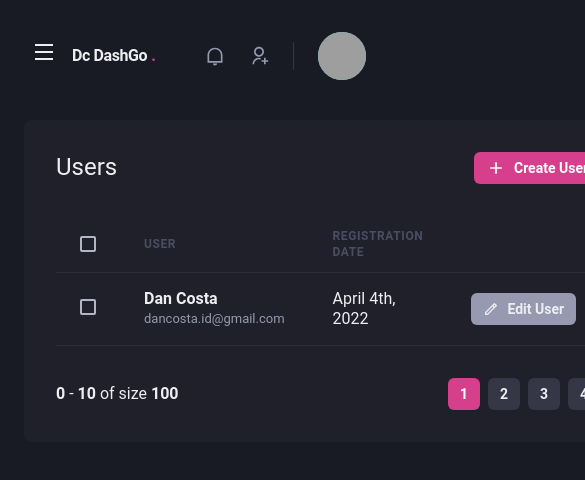
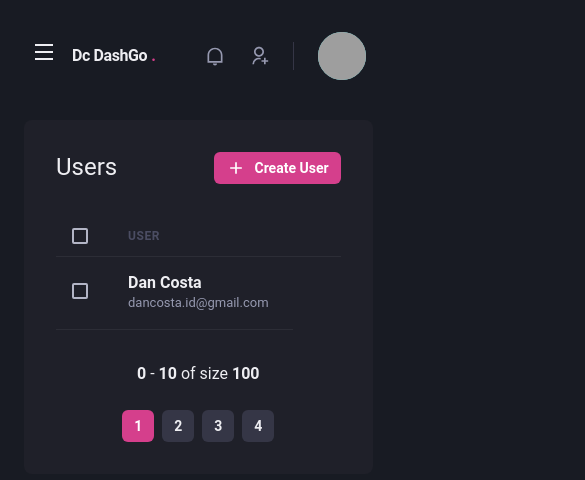
Before and after one commit to dancosta-fed/dc-dashgo, a Next.js app: page /users in a window 390 px wide. Shown: the top 480 px of the page, 585 px wide, since content can reach past the window. Built offline with nearby package versions, Linux system fonts and the light colour scheme; grey boxes are pictures that could not be loaded.

Commit message:
responsiveness for all screen sizes

```diff
--- a/src/components/Pagination/index.tsx
+++ b/src/components/Pagination/index.tsx
@@ -1,18 +1,33 @@
-import { Button, Stack, Box } from "@chakra-ui/react";
+import { Button, Stack, Box, useBreakpointValue } from "@chakra-ui/react";
+import { RiTreasureMapFill } from "react-icons/ri";
 import { PaginationItem } from "./PaginationItem";
 
 export function Pagination(){
+
+  const isWideScreen = useBreakpointValue({
+    base: false,
+    lg: true,
+  })
+
+  const isMidScreen = useBreakpointValue({
+    md: true,
+  })
+
+
   return(
     <Stack
-      direction="row"
+      direction={["column", "row"]}
       spacing="6"
       mt="8"
       justify="space-between"
       align="center"
     >
+
       <Box>
         <strong>0</strong> - <strong>10</strong> of size <strong>100</strong>
       </Box>
+
+
       <Stack direction="row" spacing="2">
         <PaginationItem number={1} isCurrent />
         <PaginationItem number={2} />
--- a/src/pages/users/index.tsx
+++ b/src/pages/users/index.tsx
@@ -1,10 +1,14 @@
-import { Box, Button, Checkbox, Flex, Heading, Icon, Table, Text, Tbody, Td, Th, Thead, Tr } from "@chakra-ui/react";
+import { Box, Button, Checkbox, Flex, Heading, Icon, Table, Text, Tbody, Td, Th, Thead, Tr, useBreakpointValue } from "@chakra-ui/react";
 import { RiAddLine, RiPencilLine } from "react-icons/ri";
 import { Header } from "../../components/Header";
 import { Pagination } from "../../components/Pagination";
 import { Sidebar } from "../../components/Sidebar";
 
 export default function UserList() {
+  const isWideScreen = useBreakpointValue({
+    base: false,
+    lg: true,
+  })
   return(
     <Box>
       <Header />
@@ -30,18 +34,18 @@ export default function UserList() {
           <Table colorScheme="whiteAlpha">
             <Thead>
               <Tr>
-                <Th px="6" color="gray.300" width="8">
+                <Th px={["4", "4", "6"]} color="gray.300" width={["1","8"]}>
                   <Checkbox colorScheme="pink"/>
                 </Th>
                 <Th>User</Th>
-                <Th>Registration Date</Th>
-                <Th width="8"></Th>
+                { isWideScreen && <Th>Registration Date</Th> }
+                <Th width={["1","8"]}></Th>
               </Tr>
             </Thead>
 
             <Tbody>
               <Tr>
-                <Td px="6">
+                <Td px={["4", "4", "6"]}>
                   <Checkbox colorScheme="pink" />
                 </Td>
                 <Td>
@@ -50,9 +54,8 @@ export default function UserList() {
                     <Text fontSize="small" color="gray.300">dancosta.id@gmail.com</Text>
                   </Box>
                 </Td>
-                <Td>
-                  April 4th, 2022
-                </Td>
+                  { isWideScreen && <Td>April 4th, 2022</Td> }
+                  { isWideScreen &&
                     <Td>
                       <Button
                         as="a"
@@ -65,6 +68,8 @@ export default function UserList() {
                         Edit User
                       </Button>
                     </Td>
+                  }
+
               </Tr>
             </Tbody>
           </Table>
```
Also changed, not shown: src/pages/dashboard.tsx (+7 -5 lines). Lines whose indentation alone changed are shown as unchanged.
